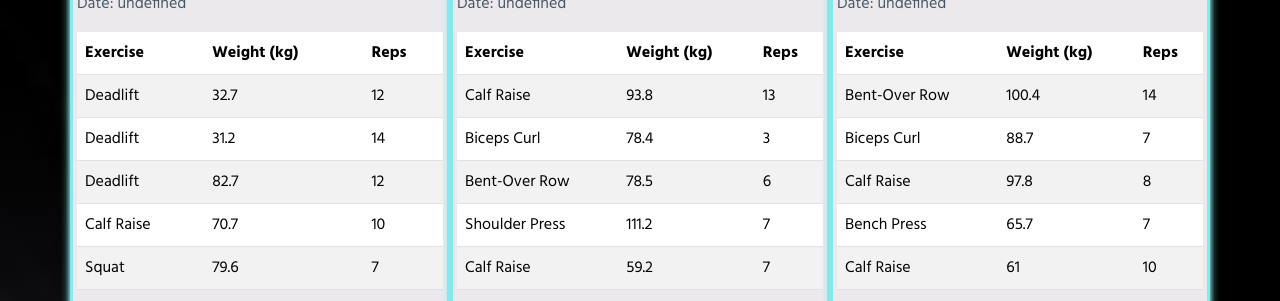
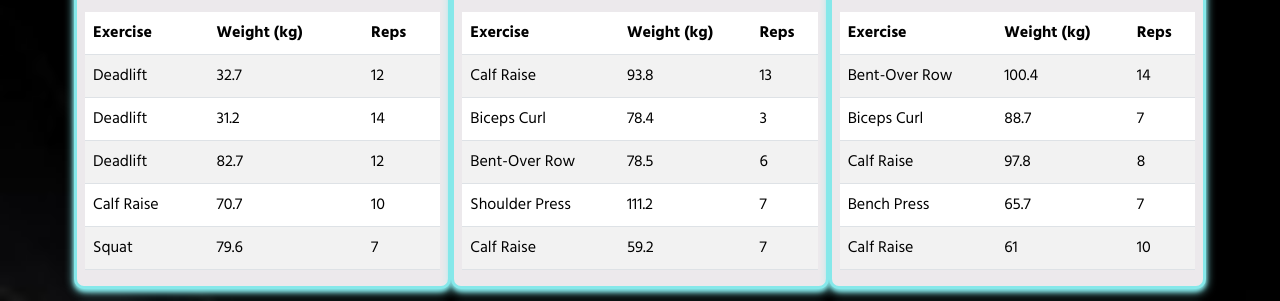
Before and after one commit to mturner1158/myWorkout-project-2, a plain HTML site: page myworkouts.html in a window 1280 px wide. Shown: the part 276-577 px from the top of the page. Drawn offline with nearby package versions, Linux system fonts and the light colour scheme.

Commit message:
added to bug lsit

```diff
--- a/assets/css/style.css
+++ b/assets/css/style.css
@@ -147,7 +147,7 @@ h1 {
     background-color: var(--primary-background-colour);
     border: 3px solid var(--primary-colour);
     border-radius: 10px;
-    padding: 4px;
+    /* padding: 4px; */
     box-shadow: 0 2px 4px 0 var(--primary-colour), 0 3px 10px 0 var(--primary-colour);
     height: auto;
 }
--- a/assets/scripts/myworkouts.js
+++ b/assets/scripts/myworkouts.js
@@ -38,7 +38,7 @@ console.log(generatedWorkouts);
 if (historyRow) {
   generatedWorkouts.forEach(workout => {
     const card = document.createElement('div');
-    card.classList.add('col-12', 'col-md-6', 'col-lg-4', 'workout-history-card', 'g-3');
+    card.classList.add('col-12', 'col-md-6', 'col-lg-4', 'workout-history-card');
 
     card.innerHTML = `
       <h2>Workout ${workout.Workout}</h2>
--- a/myworkouts.html
+++ b/myworkouts.html
@@ -56,7 +56,7 @@
         </p>
     </section>
     <section id="workout-history-display" class="container">
-        <div class="row">
+        <div class="row g-3">
         </div>
     </section>
   </main>
```
Also changed, not shown: README.md.
